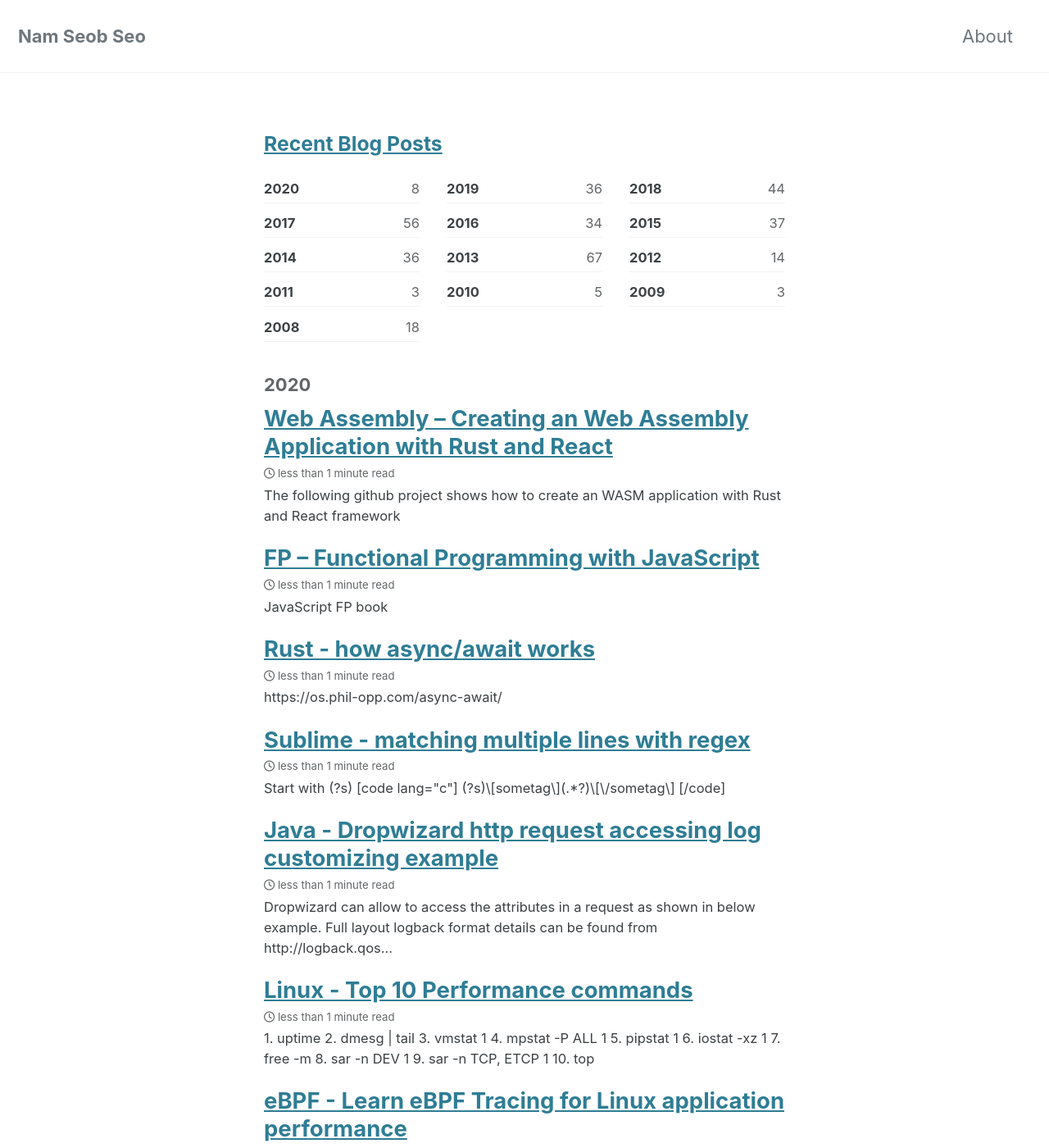
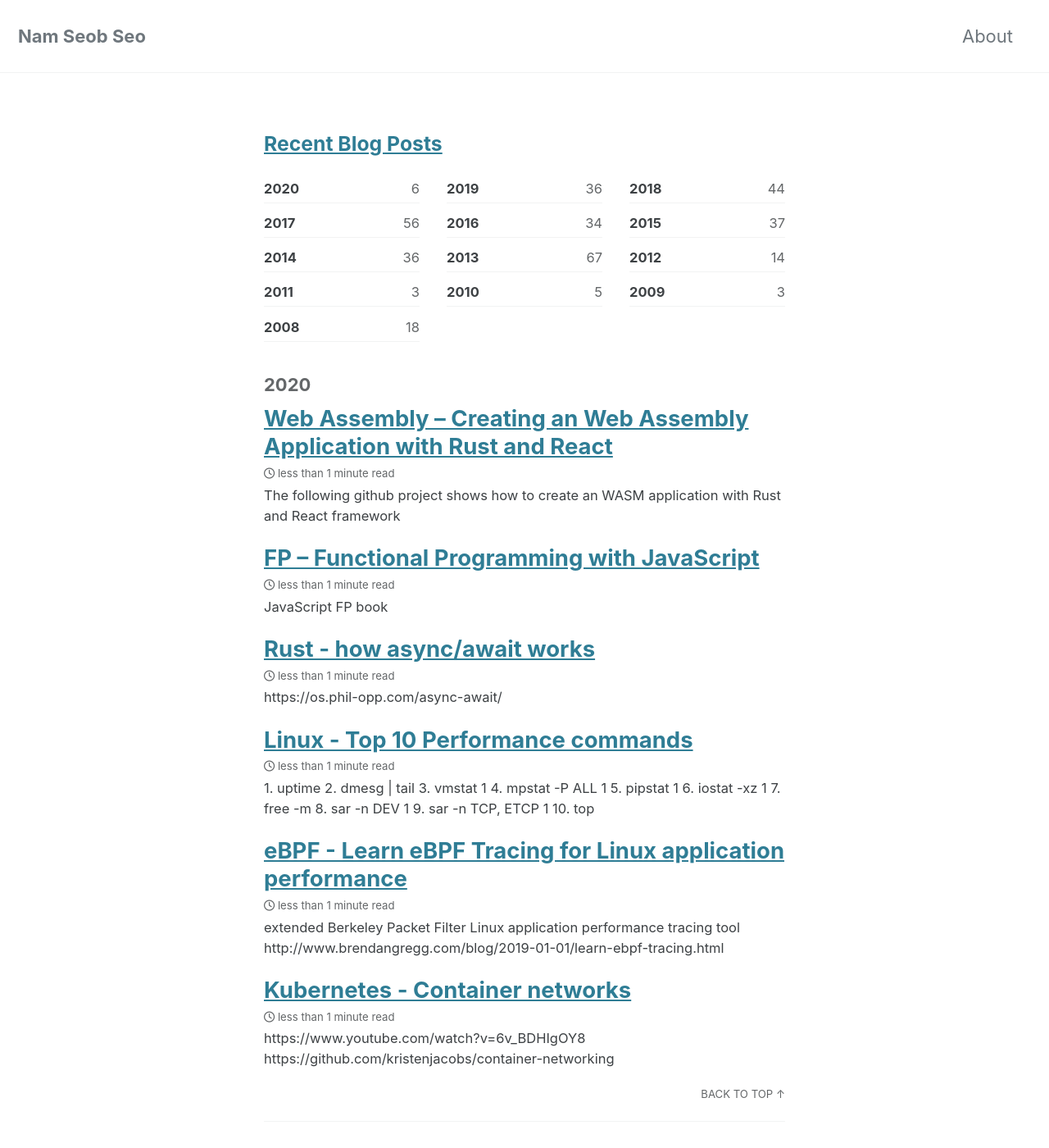
Before and after one commit to nsclass/nsclass.github.io, a Jekyll site: the page built from index.md, in a window 1280 px wide and 1400 px high. Shown: the whole window at 82% size. Built offline with Jekyll 4.4.1, drawn with Linux system fonts in a browser that asks for light colours; cached includes are drawn as plain includes; nearby versions of some CDN libraries.

Commit message:
updated posts

```diff
--- a/_posts/2020-03-18-java-dropwizard-http-request-accessing-log-customizing-example.html
+++ /dev/null
@@ -1,40 +0,0 @@
----
-layout: single
-title: Java - Dropwizard http request accessing log customizing example
-date: 2020-03-18 15:09:08.000000000 -05:00
-type: post
-parent_id: '0'
-published: true
-password: ''
-status: publish
-categories:
-- Java
-- Programming
-tags: []
-meta:
-  _edit_last: '14827209'
-  geo_public: '0'
-  _publicize_job_id: '41944244961'
-  timeline_notification: '1584562149'
-author:
-  login: acrocontext
-  email: nsclass@hotmail.com
-  display_name: acrocontext
-  first_name: ''
-  last_name: ''
-permalink: "/2020/03/18/java-dropwizard-http-request-accessing-log-customizing-example/"
----
-<p>Dropwizard can allow to access the attributes in a request as shown in below example.<br />
-Full layout logback format details can be found from http://logback.qos.ch/manual/layouts.html</p>
-<p>[code lang="c"]<br />
-server:<br />
-  rootPath: /test/services/rest<br />
-  requestLog:<br />
-    appenders:<br />
-    - type: file<br />
-      currentLogFilename: ./logs/requests.log<br />
-      archivedLogFilenamePattern: ./logs/requests-%d.log<br />
-      archivedFileCount: 5<br />
-      timeZone: UTC<br />
-      logFormat: &quot;%h %l %u [%t{dd/MMM/yyyy:HH:mm:ss Z,UTC}] %reqAttribute{attributeName} \&quot;%r\&quot; %s %b \&quot;%i{Referer}\&quot; \&quot;%i{User-Agent}\&quot; %D&quot;</p>
-<p>[/code]</p>
--- a/_posts/2020-03-27-sublime-matching-multiple-lines-with-regex.html
+++ /dev/null
@@ -1,28 +0,0 @@
----
-layout: single
-title: Sublime - matching multiple lines with regex
-date: 2020-03-27 12:45:22.000000000 -05:00
-type: post
-parent_id: '0'
-published: true
-password: ''
-status: publish
-categories: []
-tags: []
-meta:
-  _edit_last: '14827209'
-  geo_public: '0'
-  _publicize_job_id: '42298852630'
-  timeline_notification: '1585331123'
-author:
-  login: acrocontext
-  email: nsclass@hotmail.com
-  display_name: acrocontext
-  first_name: ''
-  last_name: ''
-permalink: "/2020/03/27/sublime-matching-multiple-lines-with-regex/"
----
-<p>Start with (?s)<br />
-[code lang="c"]<br />
-(?s)\[sometag\](.*?)\[\/sometag\]<br />
-[/code]</p>
--- a/_posts/2020-04-13-wasm-rust-react.html
+++ b/_posts/2020-04-13-wasm-rust-react.html
@@ -14,4 +14,4 @@
 ---
 <p>The following github project shows how to create an WASM application with Rust and React framework</p>
 
-<a href="https://github.com/nsclass/react-wasm-game-of-life">react-wasm-game-of-life</a>
+<a href="https://github.com/nsclass/react-wasm-game-of-life">https://github.com/nsclass/react-wasm-game-of-life</a>
```
